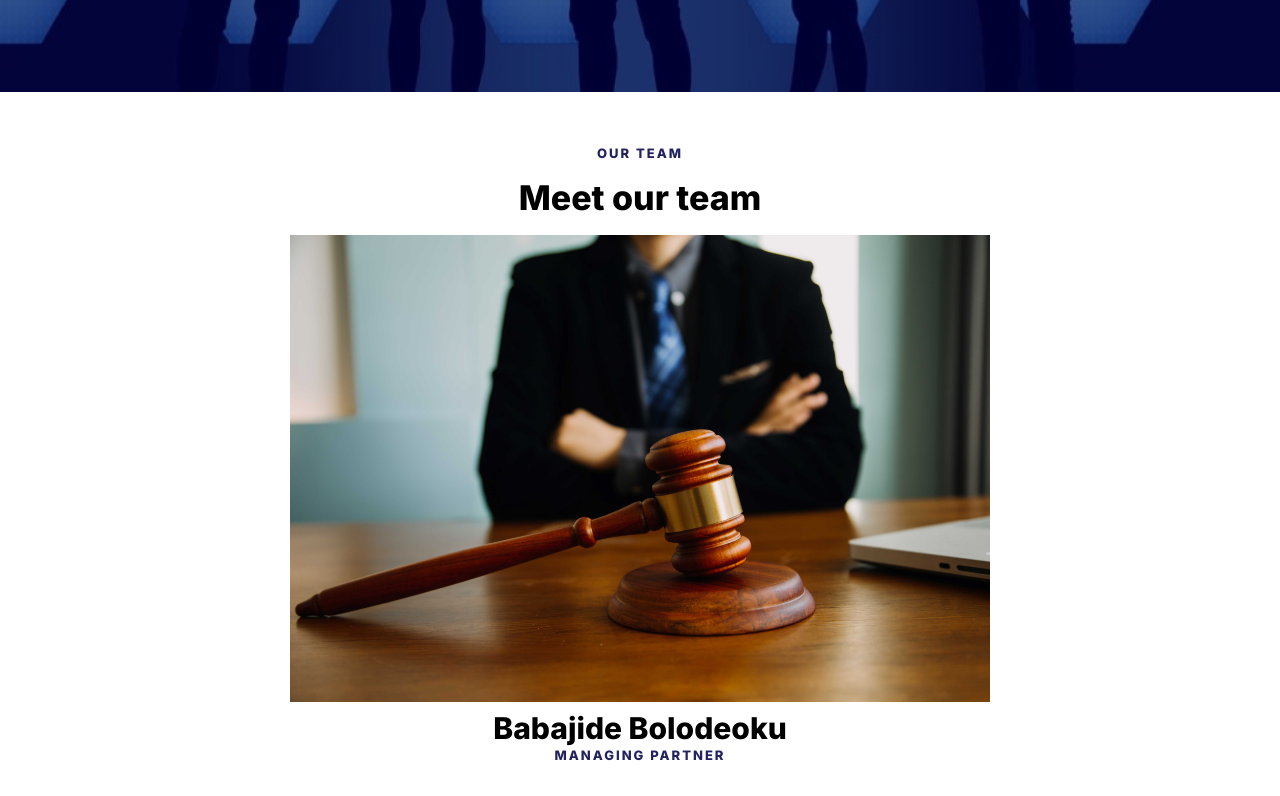
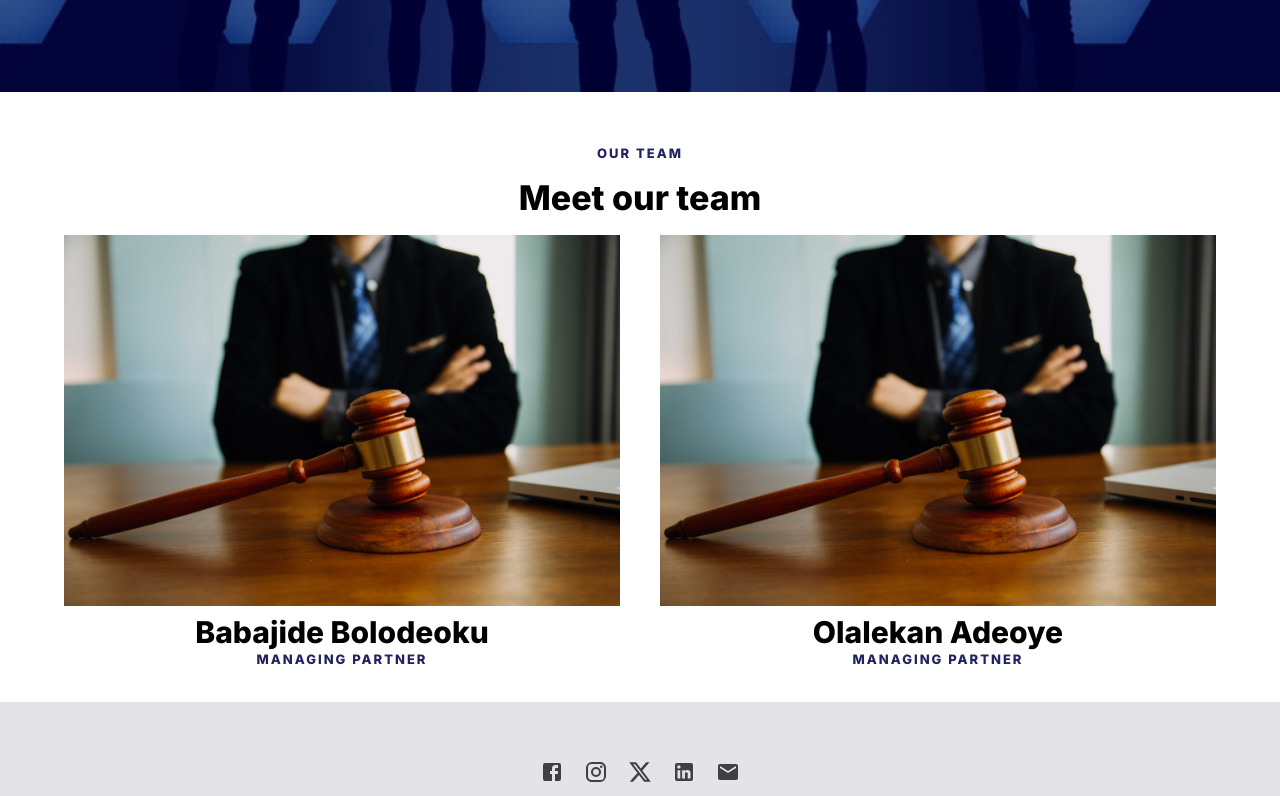
Before and after one commit to bolowys33/acegrit, a Next.js app: page /attorneys in a window 1280 px wide. Shown: the part 440-1236 px from the top of the page. Built offline with nearby package versions, Linux system fonts and the light colour scheme.

Commit message:
Fully implement attorneys page

```diff
--- a/app/attorneys/page.tsx
+++ b/app/attorneys/page.tsx
@@ -9,14 +9,14 @@
     return (
         <div>
             <PageBanner title="Attorneys" classes="people-image" />
-            <Container maxWidth="md">
+            <Container maxWidth="lg">
                 <div className="text-center">
                     <SectionTitle section="Our team" />
                     <h3 className="text-[29px] md:text-[34px] font-extrabold mb-3">
                         Meet our team
                     </h3>
                 </div>
-               <div>
+               <div className="flex flex-col md:flex-row md:gap-6 lg:gap-10">
                <div className="text-center mb-6">
                     <Image src={litigation} alt="" className="w-[700px] mx-auto mb-5" />
                     <h3 className="text-[26px] md:text-[30px] font-extrabold leading-3">
```
